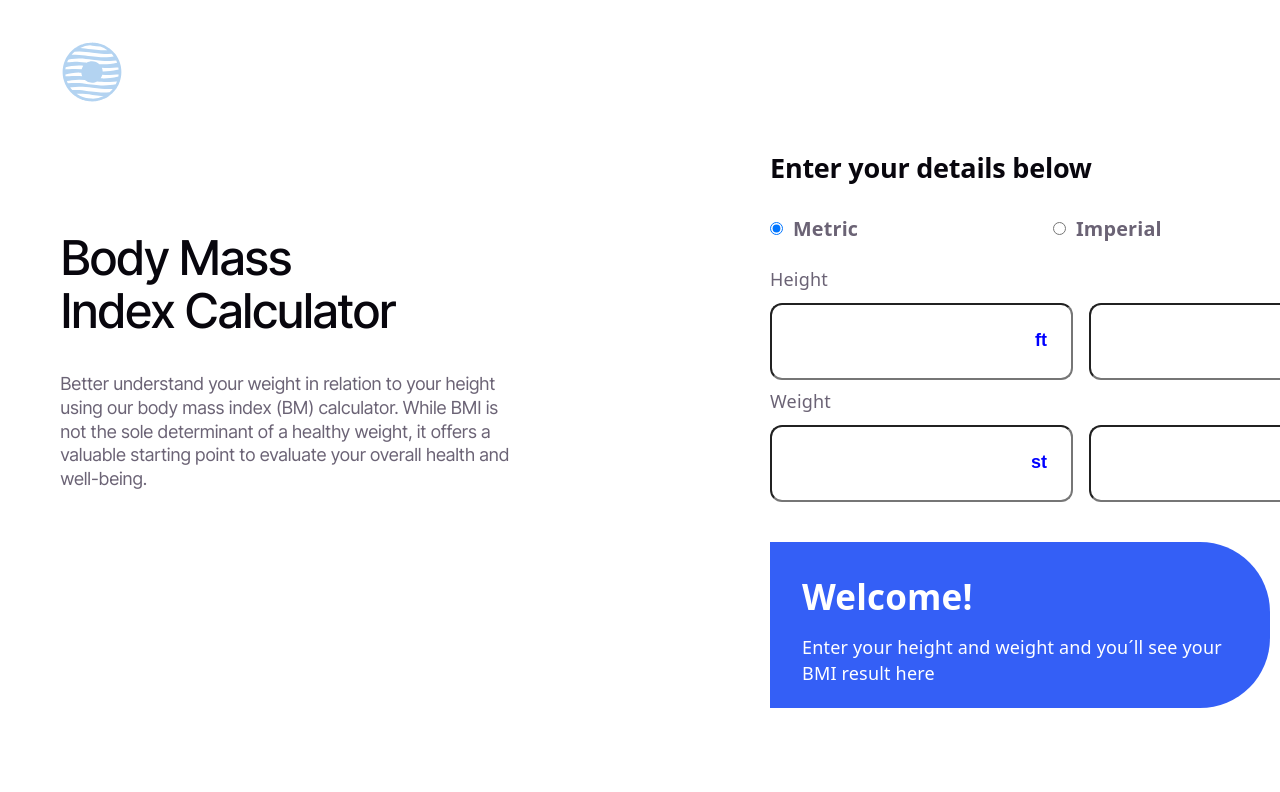
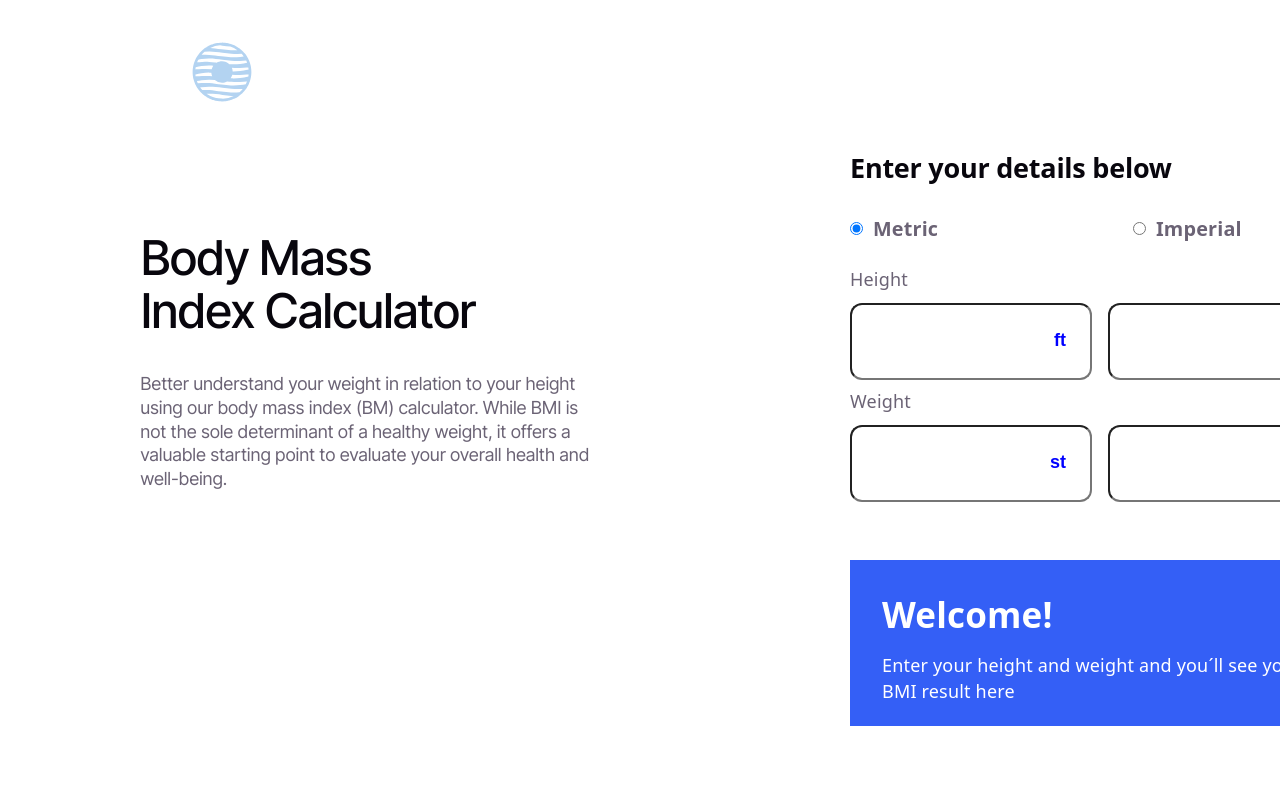
Before and after one commit to rafaelmirandaa/bmi-calculator, a website built with Vite: page bmi-calculator/index.html in a window 1280 px wide. Shown: the top 792 px of the page. Built offline with nearby package versions, Linux system fonts and the light colour scheme.

Commit message:
termine las 3 vistas

```diff
--- a/bmi-calculator/src/scss/_responsive.scss
+++ b/bmi-calculator/src/scss/_responsive.scss
@@ -212,7 +212,11 @@
 
 // DESKTOP
 @media (min-width: 1024px) {
-.container{
+.header{
+    width: 1440px;
+    height: 737px;
+
+    .container{
         width: 1160px;
         height:710px;
         margin: 0 auto;
@@ -228,6 +232,7 @@
             align-items: flex-start;
             justify-content: flex-start;
             margin: 0;
+            margin-left: 50px;
             padding: 0;
         }
 
@@ -269,29 +274,54 @@
 
         .bmi-form{
             width: 564px;
-            height: 476px;
+            height: 622px;
 
-            .field{
+            .field_metric{
                 width: 500px;
-                height: 90px;
+                height: 236px;
+                display: none;
+            }
+
+            .field_imperial{
+                width: 500px;
+                height: 236px;
+
+                .field_input{
+                    width: 100%;
+                    height: 106px;
+                    display: flex;
+                    gap: 16px;
+                    flex-direction: column;
+                }
+                .inputs{
+                    width: 100%;
+                    height: 100%;
+                    display: flex;
+                    flex-direction: rows;
+                    justify-content: space-between;
+                }
+                input{
+                    width: 100%;
+                }
             }
 
             .result{
                 width: 500px;
                 height: 166px;
             }
-
         }
-
+    }
 }
 
+
 .BMI_result{
-    width: 1440px;
+    width: 100%;
     height: 671px;
 
     .container_result{
         width: 1160px;
         height: 585px;
+        display: flex;
         margin: 0 auto;
 
 
@@ -313,6 +343,10 @@
             justify-content: flex-end;
             align-items: flex-end;
 
+            h2{
+             font-size: 48px;
+            }
+
         }
 
     }
@@ -324,7 +358,8 @@
 .tip{
     width: 1440px;
     height: 422px;
-    padding: 10px 10px;
+    margin: 0 auto;
+
 
     .tips_container{
         display: flex;
```
